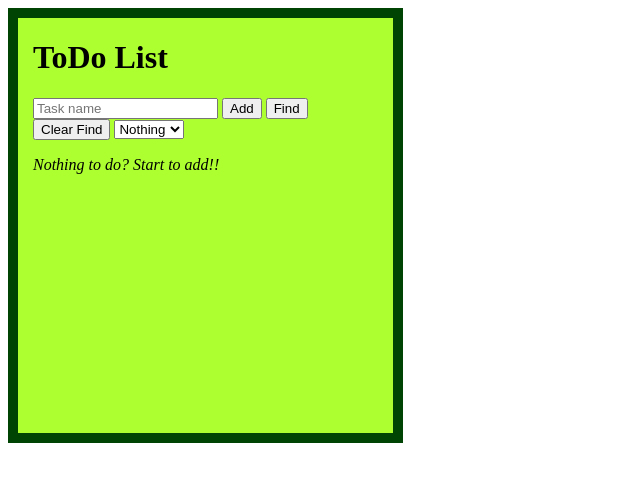
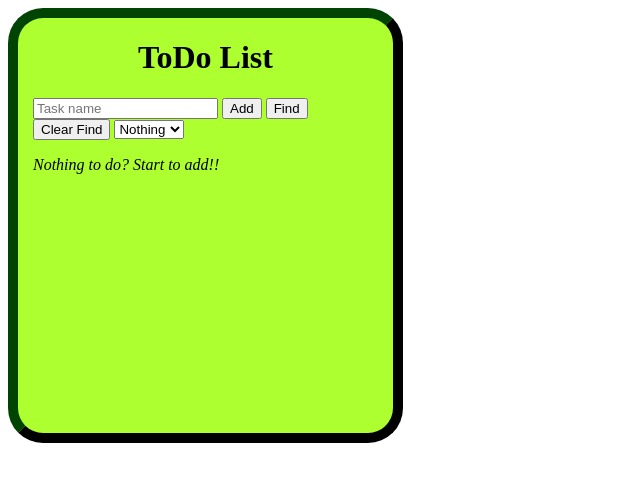
Before and after one commit to garridorafa/vanilla-todo-list, a plain HTML site: page index.html in a window 1280 px wide. Shown: the whole page, without its empty margins (0-640 px from the left). Drawn offline with Linux system fonts and the light colour scheme.

Commit message:
Change the app styles

```diff
--- a/style.css
+++ b/style.css
@@ -11,6 +11,9 @@ select.priority{
     right: 112px;
     margin-top: 0px;
 }
+h1{
+    text-align: center;
+}
 div.app{
     position: relative;
     background-color:greenyellow;
@@ -18,9 +21,10 @@ div.app{
     min-height: 400px;
     padding: 15px;
     padding-top: 0px;
-    border-style: solid;
+    border-style: outset;
     border-width: 10px;
     border-color: rgb(0, 68, 3);
+    border-radius: 35px;
 }
 ul {
     padding: 0;
```
